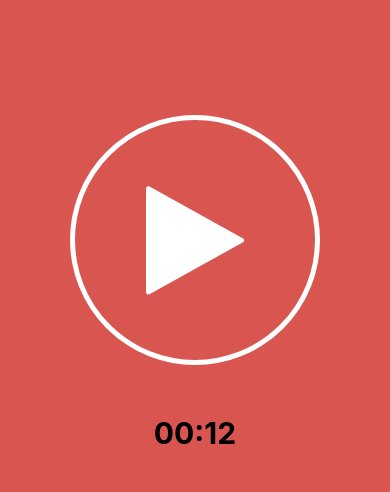
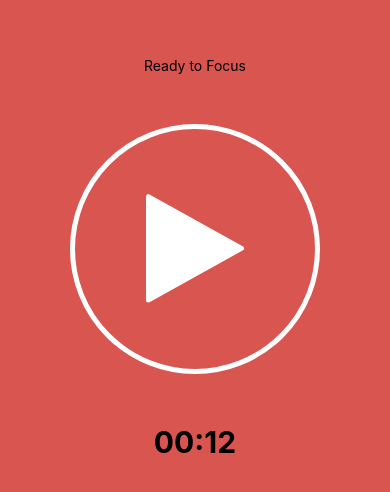
Before and after one commit to Solymaz/pomodoro, a React Native app: screen / in a window 390 px wide. Shown: the part 164-656 px from the top of the page. Built offline with nearby package versions, Linux system fonts and the light colour scheme.

Commit message:
timer focus/ break feature

```diff
--- a/App.tsx
+++ b/App.tsx
@@ -1,5 +1,5 @@
 import { StatusBar } from "expo-status-bar";
-import { useState } from "react";
+import { useEffect, useState } from "react";
 import { StyleSheet, Text, View } from "react-native";
 import TimerDisplay from "./TimerDisplay";
 import TimerToggleButton from "./TimerToggleButton";
@@ -11,6 +11,21 @@ export default function App() {
   const [timerCount, setTimerCount] = useState(FOCUS_TIME_MINUTES);
   const [timerInterval, setTimerInterval] = useState<NodeJS.Timer | null>(null);
   const [isTimerRunning, setIsTimerRunning] = useState<boolean>(false);
+  const [timerMode, setTimerMode] = useState<"Focus" | "Break">("Focus");
+
+  useEffect(() => {
+    if (timerCount === 0) {
+      if (timerMode === "Focus") {
+        setTimerMode("Break");
+        setTimerCount(BREAK_TIME_MINUTES);
+      } else {
+        setTimerMode("Focus");
+        setTimerCount(FOCUS_TIME_MINUTES);
+      }
+      stopTimer();
+    }
+  }, [timerCount]);
+
   const startTimer = () => {
     setIsTimerRunning(true);
     const id = setInterval(() => setTimerCount((prev) => prev - 1000), 1000);
@@ -26,6 +41,7 @@ export default function App() {
   return (
     <View style={styles.container}>
       <StatusBar style="auto" />
+      <Text>{timerMode == "Focus" ? "Ready to Focus" : "Break time"}</Text>
       <TimerToggleButton
         isTimerRunning={isTimerRunning}
         startTimer={startTimer}
```
